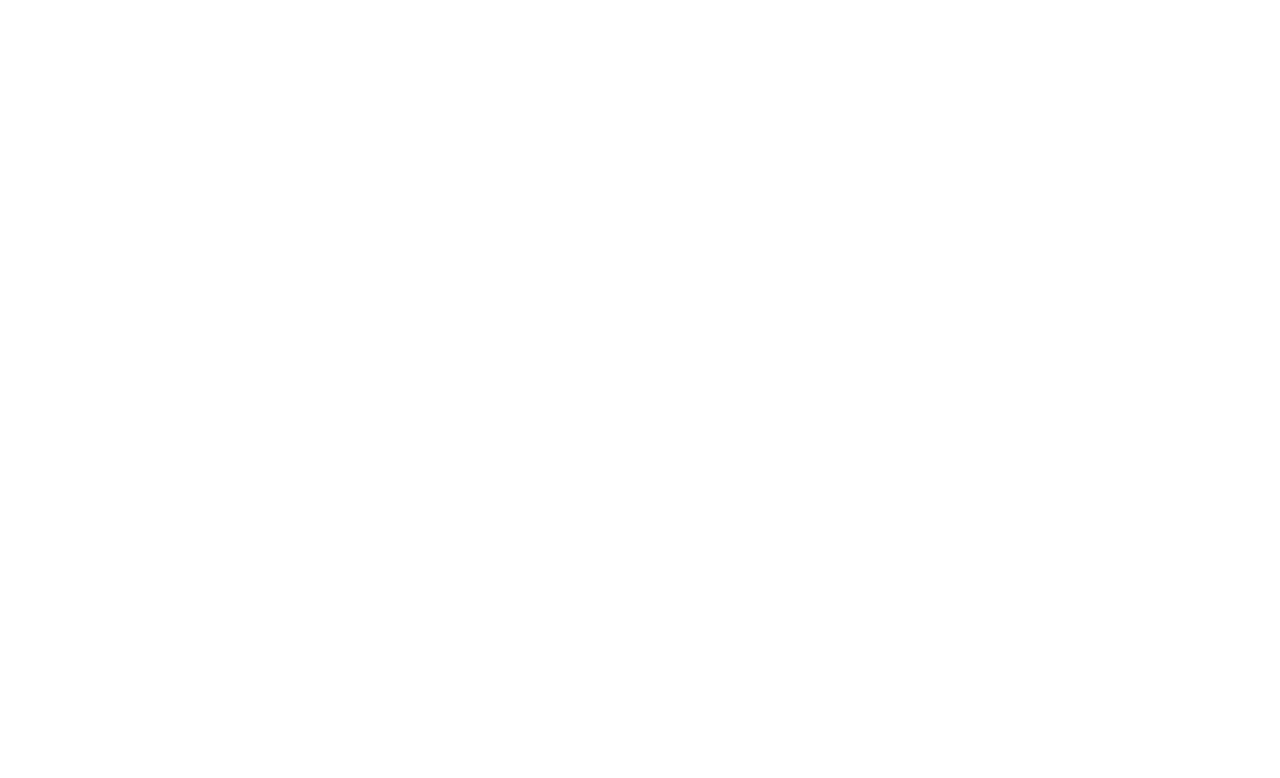
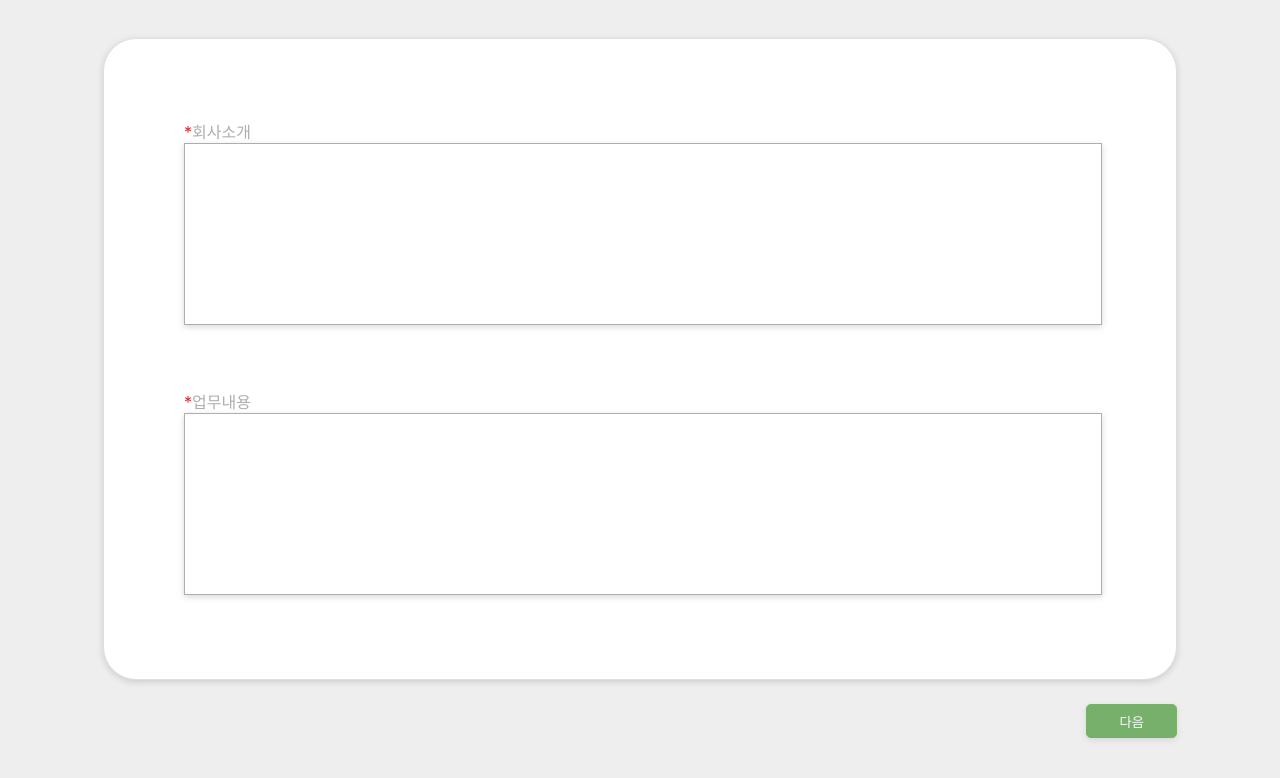
Before and after one commit to DSM-jobITs/jobITs_v2_Client_Admin, a React (Create React App) app: page /recruit/2 in a window 1280 px wide. Shown: the top 778 px of the page. Built offline with nearby package versions, Linux system fonts and the light colour scheme.

Commit message:
[ADD] <SecondRecruit.tsx> recruit component

```diff
--- a/src/components/RecruitNotice/SecondRecruit.tsx
+++ b/src/components/RecruitNotice/SecondRecruit.tsx
@@ -1,9 +1,35 @@
 import React from "react";
-// import * as S from "./RecruitNotice.style.ts";
+import * as S from "./RecruitNotice.style";
 interface SecondRecruitProps {}
 
 const SecondRecruit = ({}: SecondRecruitProps) => {
-  return <></>;
+  return (
+    <>
+      <S.AllContainer>
+        <S.Container>
+          <S.RecruitContainer height={true}>
+            <S.InnerContainer>
+              <S.Container flex={false}>
+                <S.InputList>
+                  <S.Span point={true}>*</S.Span>
+                  <S.Span point={false}>회사소개</S.Span>
+                </S.InputList>
+                <S.TextArea></S.TextArea>
+              </S.Container>
+              <S.Container flex={false}>
+                <S.InputList>
+                  <S.Span point={true}>*</S.Span>
+                  <S.Span point={false}>업무내용</S.Span>
+                  <S.TextArea></S.TextArea>
+                </S.InputList>
+              </S.Container>
+            </S.InnerContainer>
+          </S.RecruitContainer>
+          <S.NextButton>다음</S.NextButton>
+        </S.Container>
+      </S.AllContainer>
+    </>
+  );
 };
 
 export default SecondRecruit;
```
